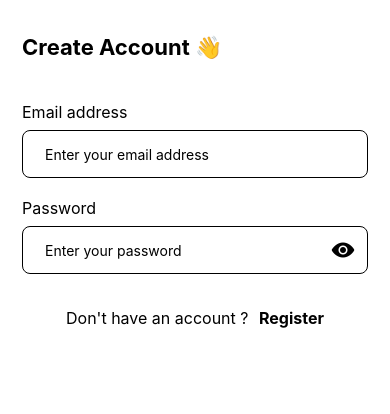
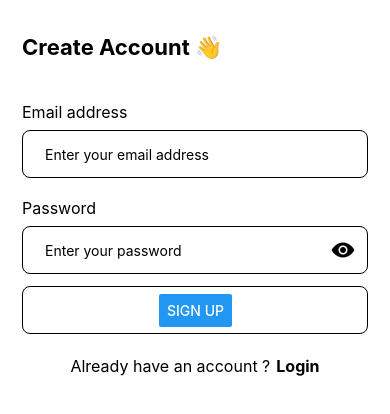
Before and after one commit to ooioiooGT/i-hack, a React Native app: screen /Create in a window 390 px wide. Shown: the top 414 px of the page. Built offline with nearby package versions, Linux system fonts and the light colour scheme.

Commit message:
signupbtn

```diff
--- a/src/frontend/create.js
+++ b/src/frontend/create.js
@@ -1,5 +1,5 @@
 // src/components/Register.json
-import { View, Text, Image , Pressable, TextInput, TouchableOpacity } from 'react-native'
+import { View, Text, Image , Pressable, TextInput, TouchableOpacity, Button} from 'react-native'
 import React, { useState } from 'react'
 //import { SafeAreaView } from "react-native-safe-area-context";
 import { Ionicons } from "@expo/vector-icons";
@@ -95,26 +95,39 @@ const Create = ({ navigation }) => {
                         </TouchableOpacity>
                     </View>
                 </View>
+                <View style={{
+                        width: "100%",
+                        height: 48,
+                        borderColor: 'black',
+                        borderWidth: 1,
+                        borderRadius: 8,
+                        alignItems: "center",
+                        justifyContent: "center",
+                        paddingLeft: 1
+                    }}>
+                    {/* Other signup-related components */}
+                    <Button title="Sign Up" onPress={() => navigation.navigate("main")} />
+                </View>
 
                 <View style={{
                     flexDirection: "row",
                     justifyContent: "center",
                     marginVertical: 22
                 }}>
-                    <Text style={{ fontSize: 16, color: 'black' }}>Don't have an account ? </Text>
+                    <Text style={{ fontSize: 16, color: 'black' }}>Already have an account ?</Text>
                     <Pressable
-                        onPress={() => navigation.navigate("Signup")}
+                        onPress={() => navigation.navigate("login")}
                     >
                         <Text style={{
                             fontSize: 16,
                             color: 'primary',
                             fontWeight: "bold",
                             marginLeft: 6
-                        }}>Register</Text>
+                        }}>Login</Text>
                     </Pressable>
                 </View>
             </View>
-        //</SafeAreaView>
+
     )
 }
 
```
